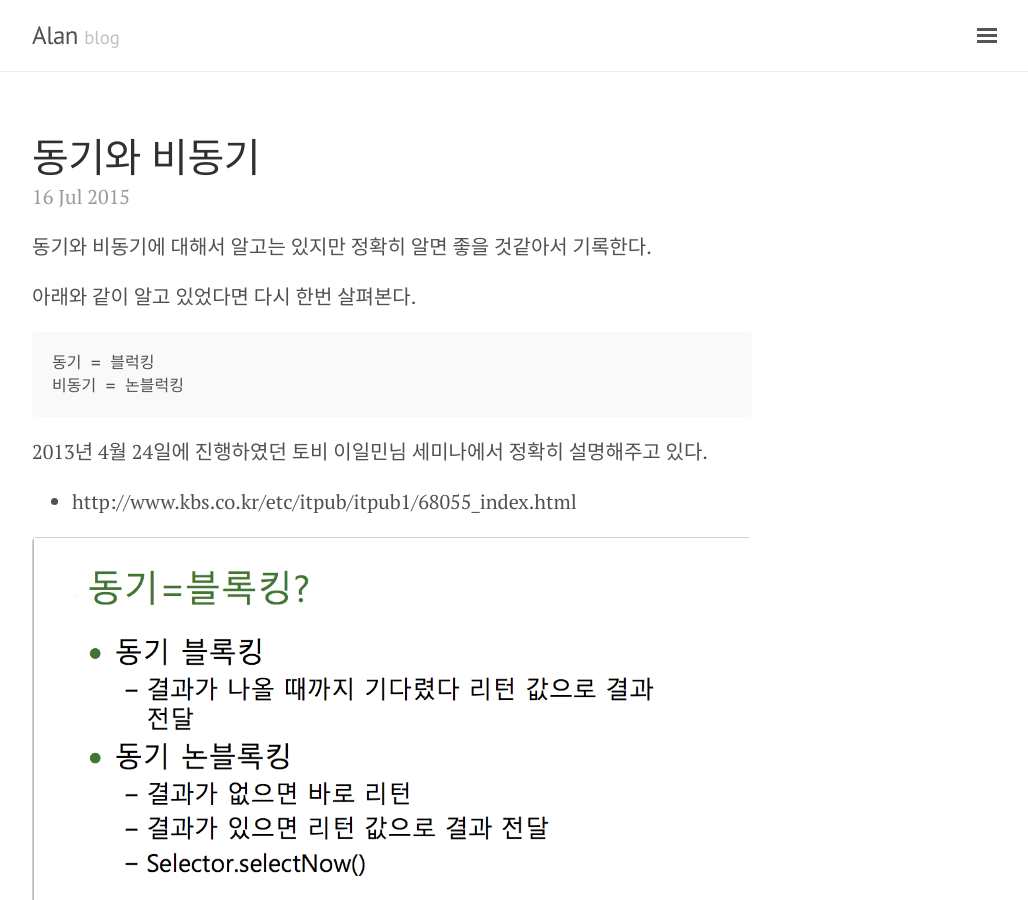
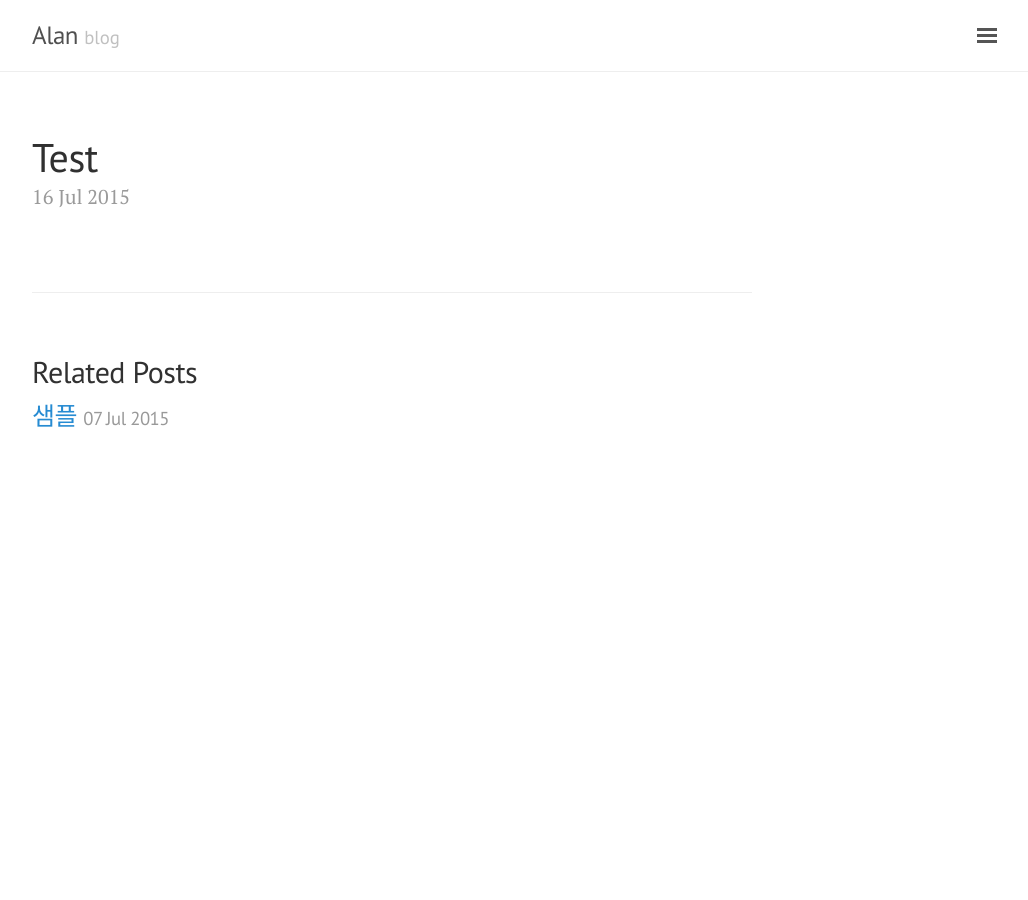
Before and after one commit to AlanSSKim/alansskim.github.io, a Jekyll site: the page built from _posts/java/2015-07-16-동기와 비동기.md, in a window 1280 px wide and 900 px high. Shown: the whole window, without its empty margins (248-1276 px from the left). Built offline with Jekyll 4.4.1, drawn with Linux system fonts in a browser that asks for light colours; Markdown is read by kramdown in place of the engine named in the settings; comment, search, counter and statistics services are not loaded.

Commit message:
Update 2015-07-16-동기와 비동기.md

````diff
--- a/_posts/java/2015-07-16-동기와 비동기.md
+++ b/_posts/java/2015-07-16-동기와 비동기.md
@@ -1,25 +1,7 @@
 ---
 layout: post
-title: 동기와 비동기
-category: java
-tags: [async, 비동기]
+title: Test
+category: chef
+tags: [chef, devops]
 comments: true
 ---
-
-동기와 비동기에 대해서 알고는 있지만 정확히 알면 좋을 것같아서 기록한다.
-
-아래와 같이 알고 있었다면 다시 한번 살펴본다.
-
-```
-동기 = 블럭킹
-비동기 = 논블럭킹
-```
-
-2013년 4월 24일에 진행하였던 토비 이일민님 세미나에서 정확히 설명해주고 있다.
-
-- http://www.kbs.co.kr/etc/itpub/itpub1/68055_index.html
-
-
-![sync](/images/sync.png)
-
-![async](/images/async.png)
````
